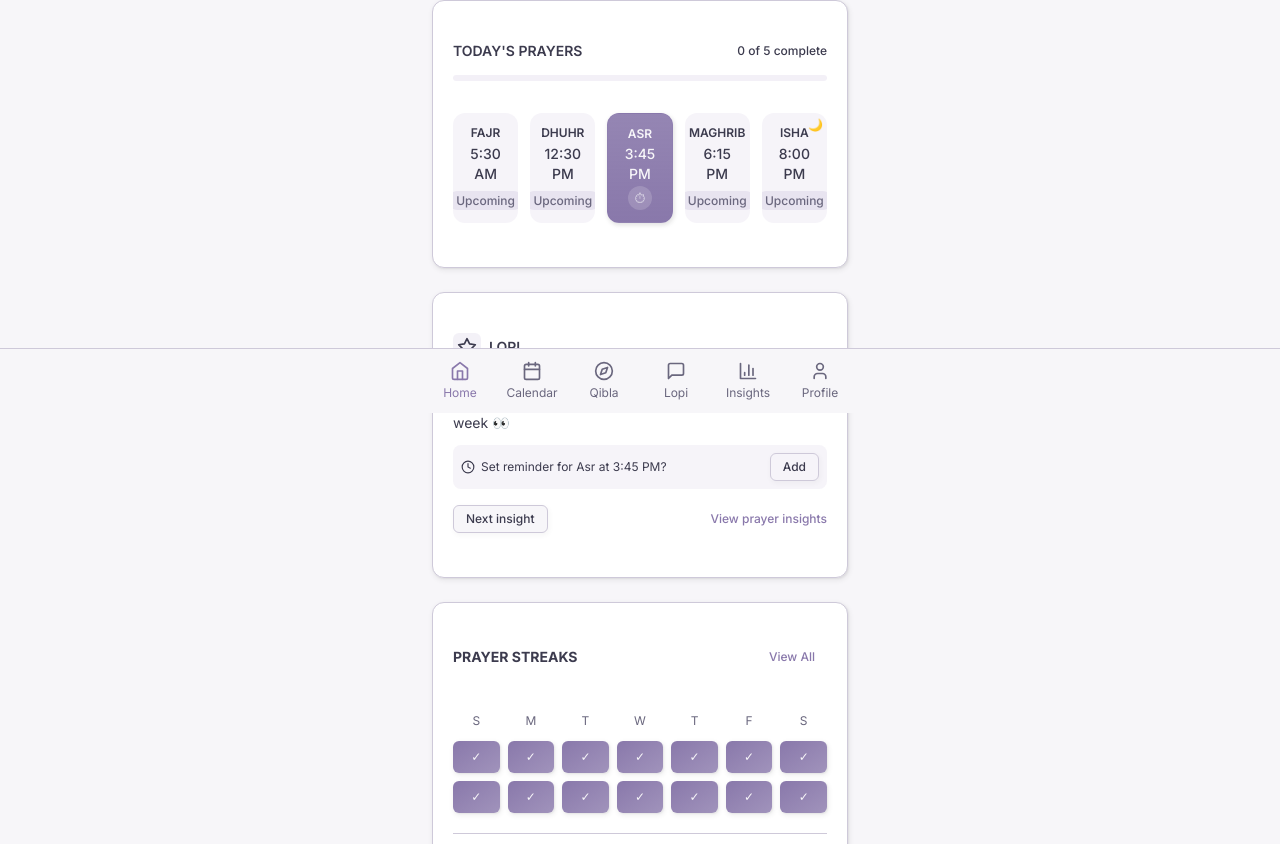
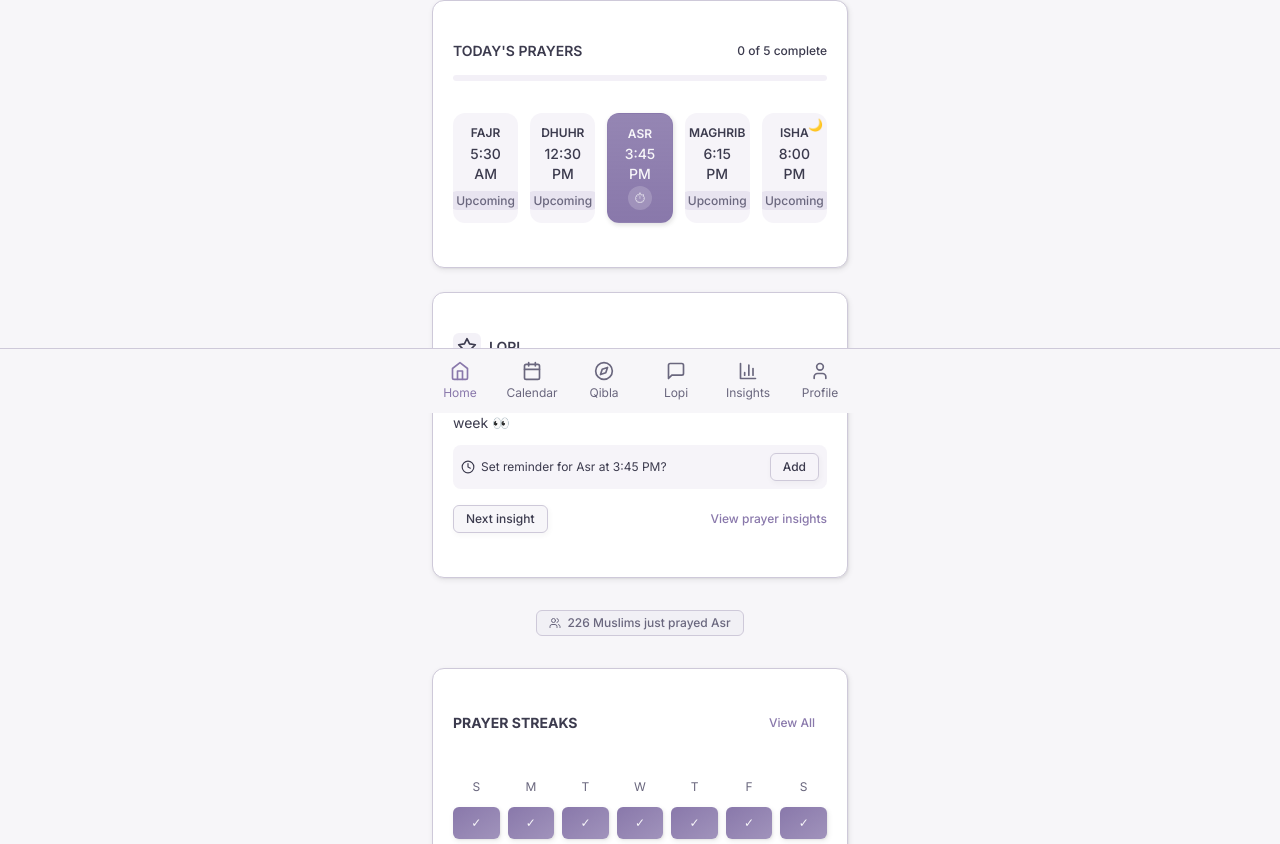
Before and after one commit to JoodasCode/hopium-prayer-app, a Next.js app: page / in a window 1280 px wide. Shown: the part 387-1231 px from the top of the page. Built offline with nearby package versions, Linux system fonts and the light colour scheme.

Commit message:
Add lightweight community presence indicator to Dashboard

```diff
--- /dev/null
+++ b/src/components/dashboard/CommunityPresence.tsx
@@ -0,0 +1,78 @@
+'use client';
+
+import { useState, useEffect } from 'react';
+import { Users } from 'lucide-react';
+import { Badge } from '@/components/ui/badge';
+
+type Prayer = {
+  id: string;
+  name: string;
+  time: string;
+};
+
+export function CommunityPresence({ currentPrayer }: { currentPrayer?: Prayer }) {
+  const [userCount, setUserCount] = useState<number | null>(null);
+  const [prayerAction, setPrayerAction] = useState<string>('');
+
+  // Generate realistic but fake community data
+  useEffect(() => {
+    // Generate a random number between 80-250 for active users
+    const generateCount = () => Math.floor(Math.random() * 170) + 80;
+
+    // Determine prayer action based on time of day
+    const determineAction = () => {
+      const hour = new Date().getHours();
+
+      // If we have a current prayer, use that
+      if (currentPrayer) {
+        // 50% chance of "just prayed" vs "preparing for"
+        return Math.random() > 0.5
+          ? `just prayed ${currentPrayer.name}`
+          : `preparing for ${currentPrayer.name}`;
+      }
+
+      // Fallbacks based on time of day
+      if (hour >= 4 && hour < 12) {
+        return 'prayed Fajr today';
+      } else if (hour >= 12 && hour < 15) {
+        return 'prayed Dhuhr today';
+      } else if (hour >= 15 && hour < 18) {
+        return 'prayed Asr today';
+      } else if (hour >= 18 && hour < 20) {
+        return 'prayed Maghrib today';
+      } else {
+        return 'prayed Isha today';
+      }
+    };
+
+    // Set initial values
+    setUserCount(generateCount());
+    setPrayerAction(determineAction());
+
+    // Update values every 30-60 seconds
+    const interval = setInterval(() => {
+      // 30% chance to update the count
+      if (Math.random() < 0.3) {
+        setUserCount(generateCount());
+      }
+
+      // 20% chance to update the action
+      if (Math.random() < 0.2) {
+        setPrayerAction(determineAction());
+      }
+    }, Math.floor(Math.random() * 30000) + 30000); // 30-60 seconds
+
+    return () => clearInterval(interval);
+  }, [currentPrayer]);
+
+  if (!userCount) return null;
+
+  return (
+    <div className="flex items-center justify-center py-2">
+      <Badge variant="outline" className="bg-primary/5 text-muted-foreground px-3 py-1 text-xs flex items-center gap-1.5">
+        <Users className="h-3 w-3" />
+        <span>{userCount} Muslims {prayerAction}</span>
+      </Badge>
+    </div>
+  );
+}
--- a/src/components/dashboard/Dashboard.tsx
+++ b/src/components/dashboard/Dashboard.tsx
@@ -5,6 +5,7 @@ import { NextPrayerCard } from './NextPrayerCard';
 import { TodaysPrayers } from './TodaysPrayers';
 import { SmartTip } from './SmartTip';
 import { StreakOverview } from './StreakOverview';
+import { CommunityPresence } from './CommunityPresence';
 import { prayers, getNextPrayer, type Prayer } from './data';
 
 export function Dashboard() {
@@ -57,7 +58,10 @@ export function Dashboard() {
           {/* 3. Smart Tip - Helpful advice */}
           <SmartTip />
 
-          {/* 4. Streak Overview - Calendar heatmap */}
+          {/* 4. Community Presence - Subtle social proof */}
+          <CommunityPresence currentPrayer={nextPrayer as Prayer | undefined} />
+
+          {/* 5. Streak Overview - Calendar heatmap */}
           <StreakOverview
             currentStreak={currentStreak}
             bestStreak={bestStreak}
```
